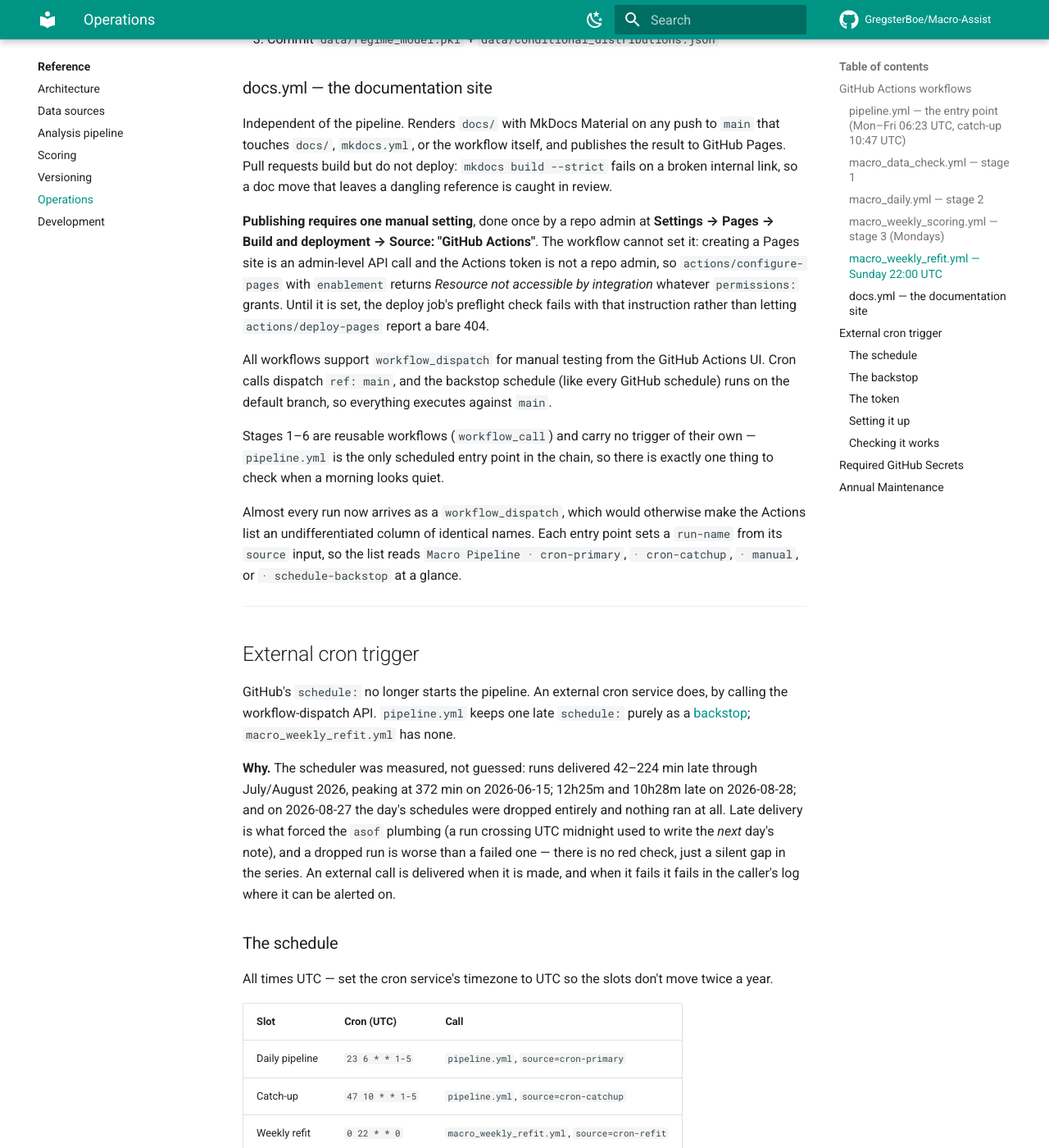
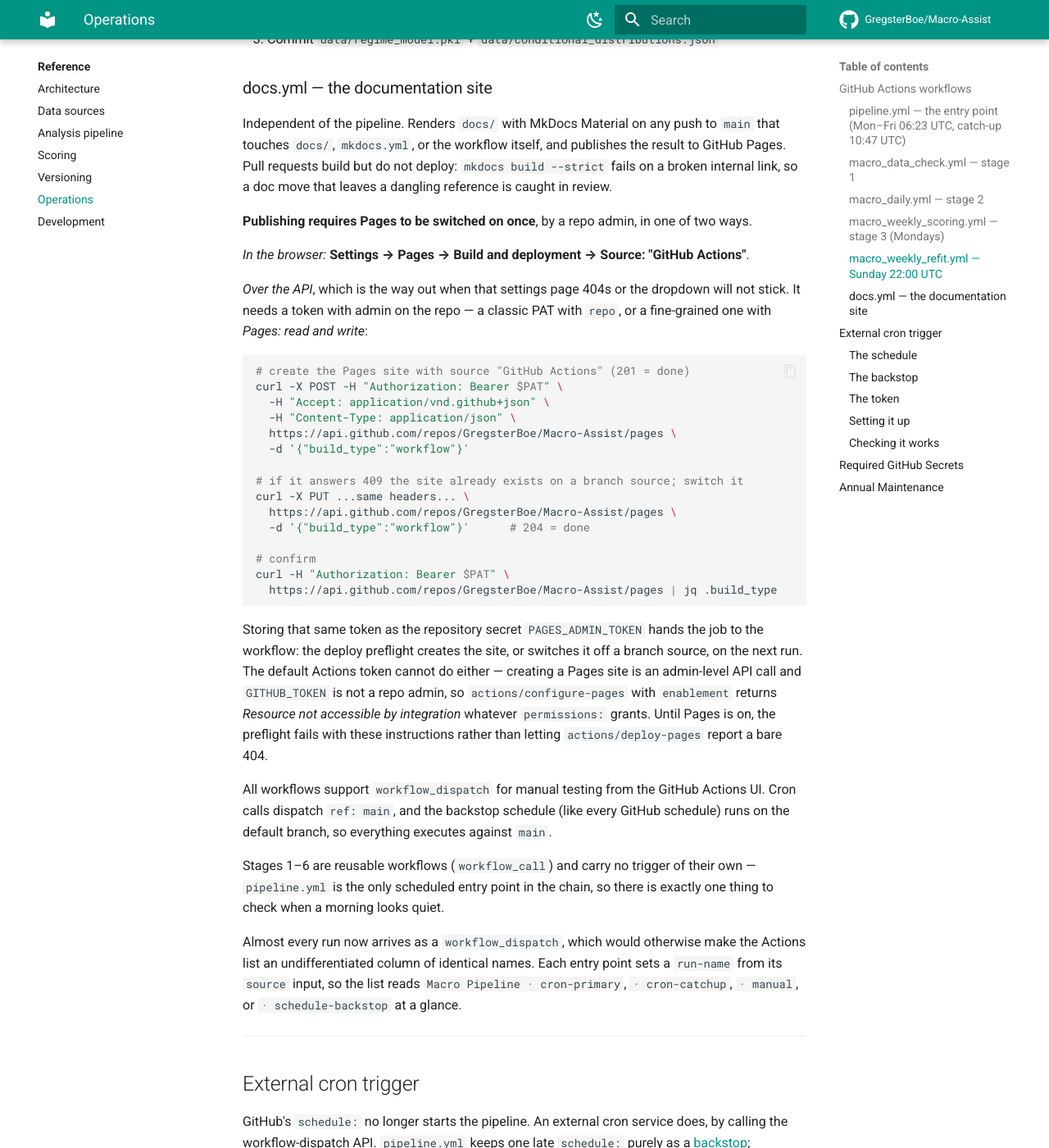
Before and after one commit to GregsterBoe/Macro-Assist, an MkDocs documentation site: the page built from docs/reference/operations.md, in a window 1280 px wide and 1400 px high, scrolled down 2171 px. Shown: the whole window at 82% size. Built offline with MkDocs 1.6.1 and Material for MkDocs 9.7.7, drawn with Linux system fonts in a browser that asks for light colours; comment, search, counter and statistics services are not loaded.

Commit message:
ci(docs): let an admin token switch Pages on without the browser
The 2026-09-10 finding was that POST /repos/.../pages needs repository
admin rights, which the Actions GITHUB_TOKEN does not have. True, but the
conclusion drawn from it -- that the Pages source can only be set in the
browser -- was wrong, and it left no way forward when the settings page
itself 404s or the Source dropdown will not stick.

An admin *token* is what the API wants, not a human at a settings page.
So the deploy preflight now reads an optional PAGES_ADMIN_TOKEN secret:
with it set, the step POSTs to create the Pages site when Pages is off,
and PUTs build_type=workflow when Pages reads from a branch, then
continues to deploy. Without it, behaviour is unchanged apart from the
error text, which now prints the equivalent curl alongside the settings
path so whichever route is open to the reader is in front of them.

Verified by replaying the preflight against a stubbed curl over all six
paths: Pages off with and without a token, a refused create, a legacy
source with and without a token, and an already-correct site.

README, docs/reference/operations.md and the maintenance log record the
API route and correct the "browser only" claim. mkdocs build --strict
passes.

Co-Authored-By: Claude Opus 5 <noreply@anthropic.com>
Claude-Session: https://claude.ai/code/session_01Kk456YECV1A6Nh8WsbtgQ6

````diff
--- a/docs/reference/operations.md
+++ b/docs/reference/operations.md
@@ -94,13 +94,42 @@ the result to GitHub Pages. Pull requests build but do not deploy: `mkdocs build
 --strict` fails on a broken internal link, so a doc move that leaves a dangling
 reference is caught in review.
 
-**Publishing requires one manual setting**, done once by a repo admin at
-**Settings → Pages → Build and deployment → Source: "GitHub Actions"**. The
-workflow cannot set it: creating a Pages site is an admin-level API call and the
-Actions token is not a repo admin, so `actions/configure-pages` with `enablement`
-returns *Resource not accessible by integration* whatever `permissions:` grants.
-Until it is set, the deploy job's preflight check fails with that instruction
-rather than letting `actions/deploy-pages` report a bare 404.
+**Publishing requires Pages to be switched on once**, by a repo admin, in one of
+two ways.
+
+*In the browser:* **Settings → Pages → Build and deployment → Source: "GitHub
+Actions"**.
+
+*Over the API*, which is the way out when that settings page 404s or the
+dropdown will not stick. It needs a token with admin on the repo — a classic PAT
+with `repo`, or a fine-grained one with *Pages: read and write*:
+
+```bash
+# create the Pages site with source "GitHub Actions" (201 = done)
+curl -X POST -H "Authorization: Bearer $PAT" \
+  -H "Accept: application/vnd.github+json" \
+  -H "Content-Type: application/json" \
+  https://api.github.com/repos/GregsterBoe/Macro-Assist/pages \
+  -d '{"build_type":"workflow"}'
+
+# if it answers 409 the site already exists on a branch source; switch it
+curl -X PUT ...same headers... \
+  https://api.github.com/repos/GregsterBoe/Macro-Assist/pages \
+  -d '{"build_type":"workflow"}'      # 204 = done
+
+# confirm
+curl -H "Authorization: Bearer $PAT" \
+  https://api.github.com/repos/GregsterBoe/Macro-Assist/pages | jq .build_type
+```
+
+Storing that same token as the repository secret `PAGES_ADMIN_TOKEN` hands the
+job to the workflow: the deploy preflight creates the site, or switches it off a
+branch source, on the next run. The default Actions token cannot do either —
+creating a Pages site is an admin-level API call and `GITHUB_TOKEN` is not a repo
+admin, so `actions/configure-pages` with `enablement` returns *Resource not
+accessible by integration* whatever `permissions:` grants. Until Pages is on, the
+preflight fails with these instructions rather than letting
+`actions/deploy-pages` report a bare 404.
 
 All workflows support `workflow_dispatch` for manual testing from the GitHub Actions UI. Cron calls dispatch `ref: main`, and the backstop schedule (like every GitHub schedule) runs on the default branch, so everything executes against `main`.
 
````
Also changed, not shown: README.md (+19 -5 lines), docs/record/maintenance-log.md (+18 -1 lines), 1 other file.
